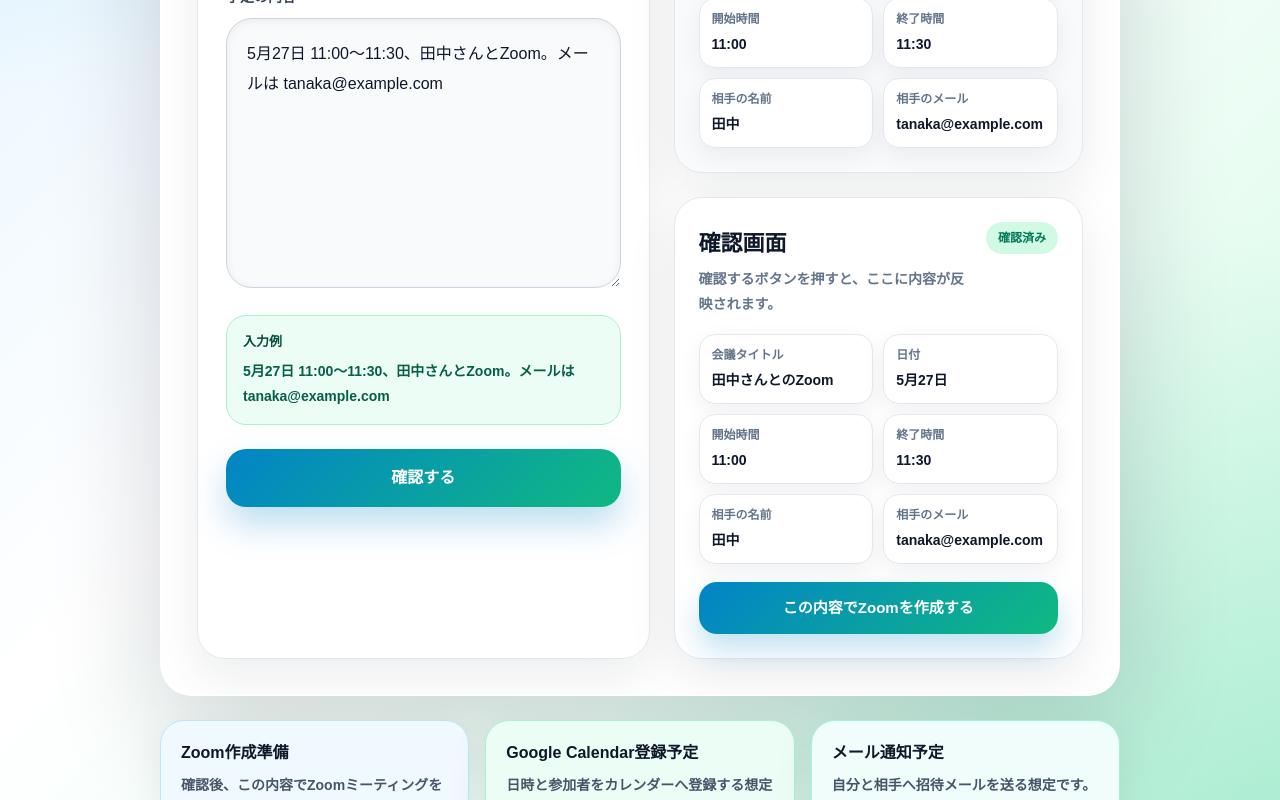
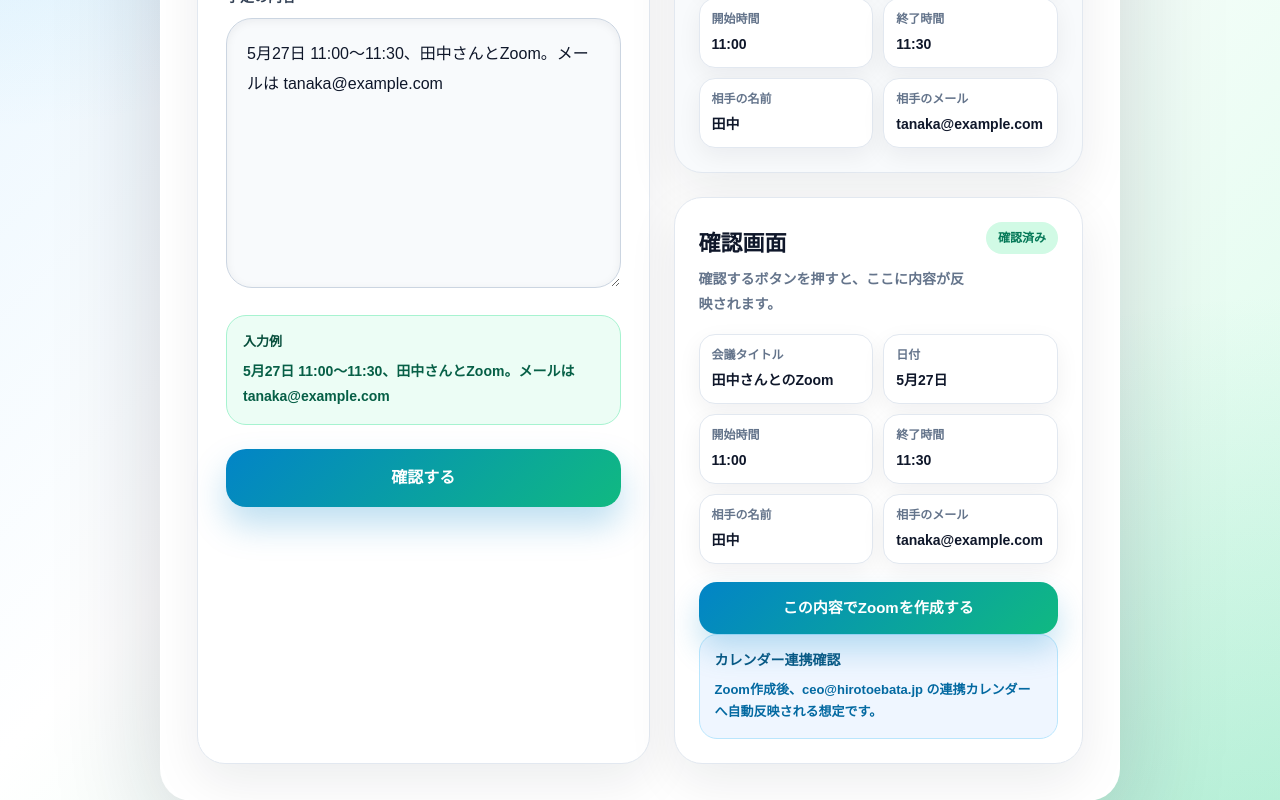
Before and after one commit to iUHirotoebata/ai-meeting-secretary, a Next.js app: page / in a window 1280 px wide. Both pictures are taken after a click on the button "確認する". Shown: the part 564-1364 px from the top of the page. Built offline with nearby package versions, Linux system fonts and the light colour scheme.

Commit message:
Replace calendar action with auto sync confirmation

```diff
--- a/src/app/globals.css
+++ b/src/app/globals.css
@@ -584,6 +584,28 @@ textarea {
   word-break: normal;
 }
 
+.calendar-sync-card {
+  border: 1px solid #bae6fd;
+  border-radius: 18px;
+  background: #eff6ff;
+  padding: 15px;
+}
+
+.calendar-sync-card h3 {
+  margin: 0;
+  color: #075985;
+  font-size: 14px;
+  font-weight: 900;
+}
+
+.calendar-sync-card p {
+  margin: 8px 0 0;
+  color: #0369a1;
+  font-size: 13px;
+  line-height: 1.7;
+  font-weight: 700;
+}
+
 .empty-state {
   margin-top: 20px;
   border: 1px dashed #cbd5e1;
--- a/src/app/page.tsx
+++ b/src/app/page.tsx
@@ -55,8 +55,9 @@ const statusCards = [
     tone: "status-card-blue",
   },
   {
-    title: "Google Calendar登録予定",
-    description: "日時と参加者をカレンダーへ登録する想定です。",
+    title: "カレンダー自動連携確認",
+    description:
+      "Zoom作成後、ceo@hirotoebata.jp の連携カレンダーへ自動反映される想定です。",
     tone: "status-card-green",
   },
   {
@@ -248,6 +249,10 @@ export default function Home() {
     hasConfirmed &&
     !extractionResult.isDateMissing &&
     !extractionResult.isStartTimeMissing;
+  const canConfirmCalendarSync =
+    !extractionResult.isDateMissing &&
+    !extractionResult.isStartTimeMissing &&
+    extractionResult.details.endTime !== "時間が入っていません";
 
   const handleSubmit = (event: FormEvent<HTMLFormElement>) => {
     event.preventDefault();
@@ -386,6 +391,7 @@ export default function Home() {
                       isZoomReady={isZoomReady}
                       onCreateZoom={handleCreateZoomMeeting}
                     />
+                    <CalendarSyncPanel canConfirm={canConfirmCalendarSync} />
                     <NoticePanels
                       result={extractionResult}
                       values={followUpInputs}
@@ -498,6 +504,19 @@ function ZoomPreparationPanel({
           </dl>
         </div>
       ) : null}
+    </section>
+  );
+}
+
+function CalendarSyncPanel({ canConfirm }: { canConfirm: boolean }) {
+  return (
+    <section className="calendar-sync-card">
+      <h3>カレンダー連携確認</h3>
+      <p>
+        {canConfirm
+          ? "Zoom作成後、ceo@hirotoebata.jp の連携カレンダーへ自動反映される想定です。"
+          : "日付・開始時間・終了時間が不足しているため、カレンダー自動連携の確認ができません。"}
+      </p>
     </section>
   );
 }
```
